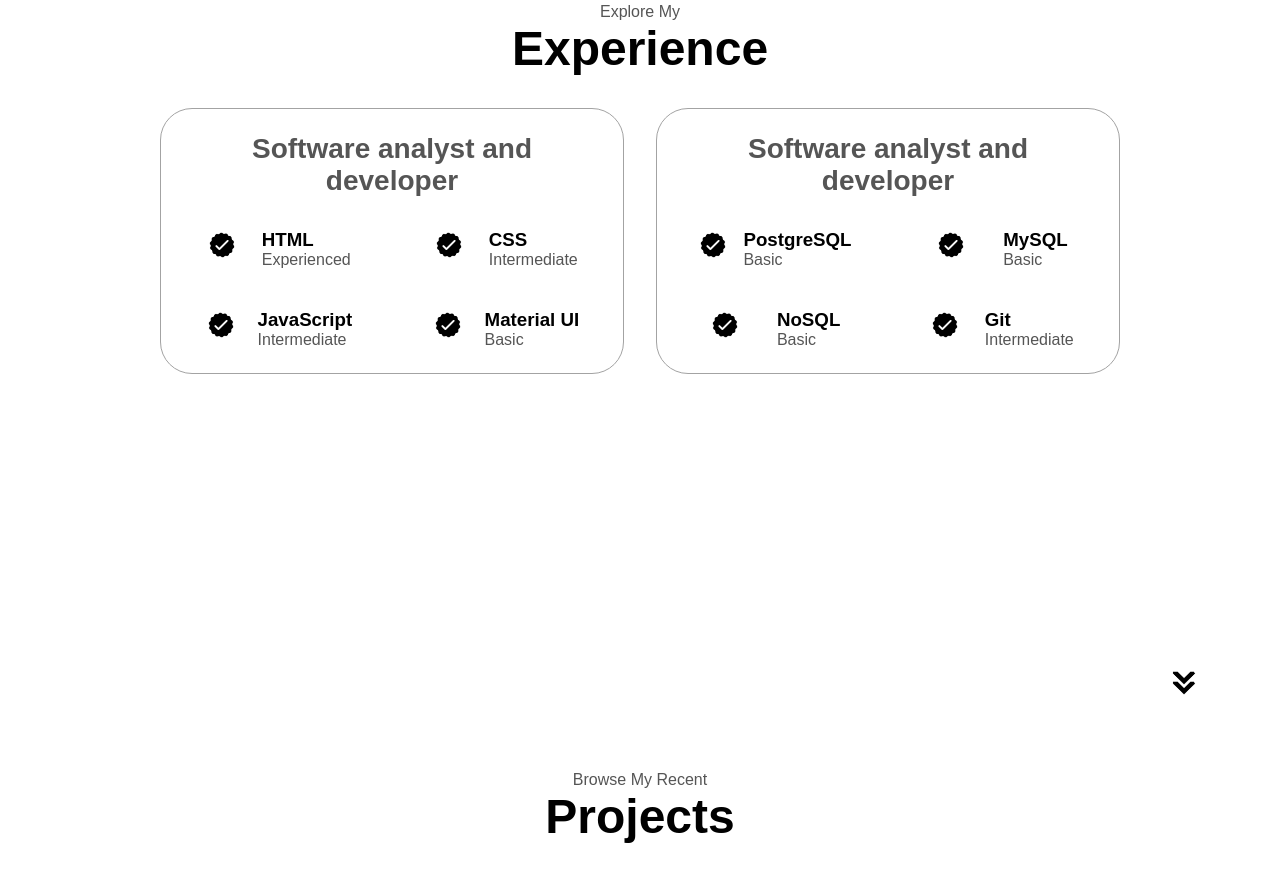
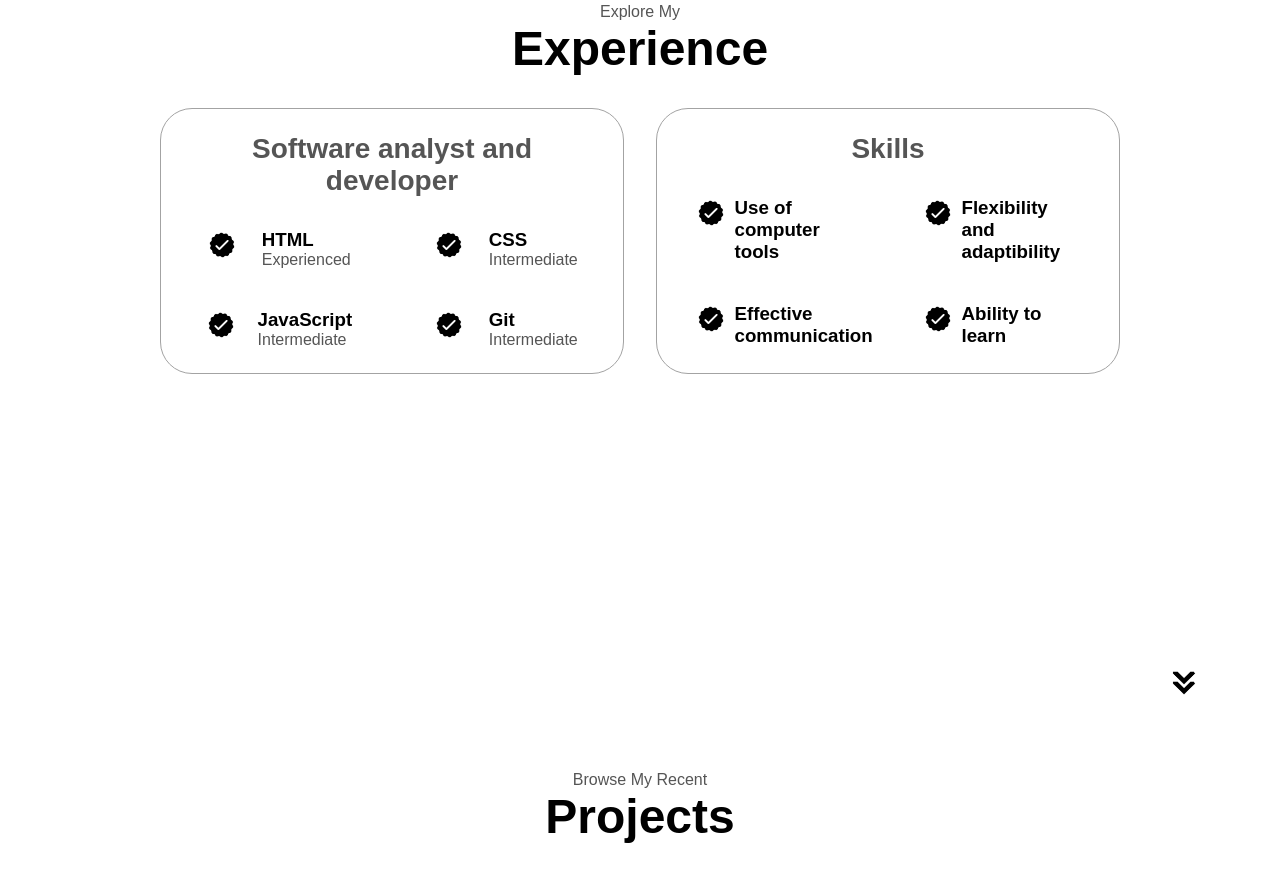
Before and after one commit to Derlyi/Portafolio-DerlyHuelgos, a plain HTML site: page index.html in a window 1280 px wide. Shown: the part 1693-2567 px from the top of the page. Drawn offline with Linux system fonts and the light colour scheme; files whose address does not match are found by name; a web font is replaced by a local one.

Commit message:
actualización de datos.html

```diff
--- a/index.html
+++ b/index.html
@@ -170,14 +170,14 @@
                                    class="icon"
                                   />
                                   <div>
-                                    <h3>Material UI</h3>
-                                    <p>Basic</p>
+                                    <h3>Git</h3>
+                                    <p>Intermediate</p>
                                   </div>
                               </article>
                         </div>
                     </div>
                     <div class="details-container">
-                        <h2 class="experience-sub-title">Software analyst and developer</h2>
+                        <h2 class="experience-sub-title">Skills</h2>
                         <div class="article-container">
                             <article>
                                 <img
@@ -186,8 +186,7 @@
                                    class="icon"
                                   />
                                   <div>
-                                    <h3>PostgreSQL</h3>
-                                    <p>Basic</p>
+                                    <h3>Use of computer tools</h3>
                                   </div>
                               </article>
                               <article>
@@ -197,8 +196,7 @@
                                    class="icon"
                                   />
                                   <div>
-                                    <h3>MySQL</h3>
-                                    <p>Basic</p>
+                                    <h3>Flexibility and adaptibility</h3>
                                   </div>
                               </article>
                               <article>
@@ -208,8 +206,7 @@
                                    class="icon"
                                   />
                                   <div>
-                                    <h3>NoSQL</h3>
-                                    <p>Basic</p>
+                                    <h3>Effective communication</h3>
                                   </div>
                               </article>
                               <article>
@@ -219,8 +216,7 @@
                                    class="icon"
                                   />
                                 <div>
-                                    <h3>Git</h3>
-                                    <p>Intermediate</p>
+                                    <h3>Ability to learn</h3>
                                 </div>
                             </article>
                         </div>
```
